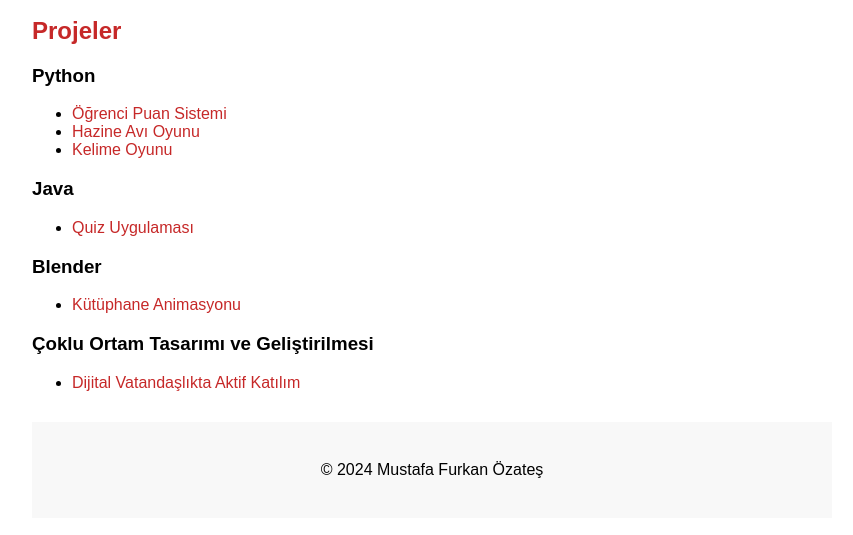
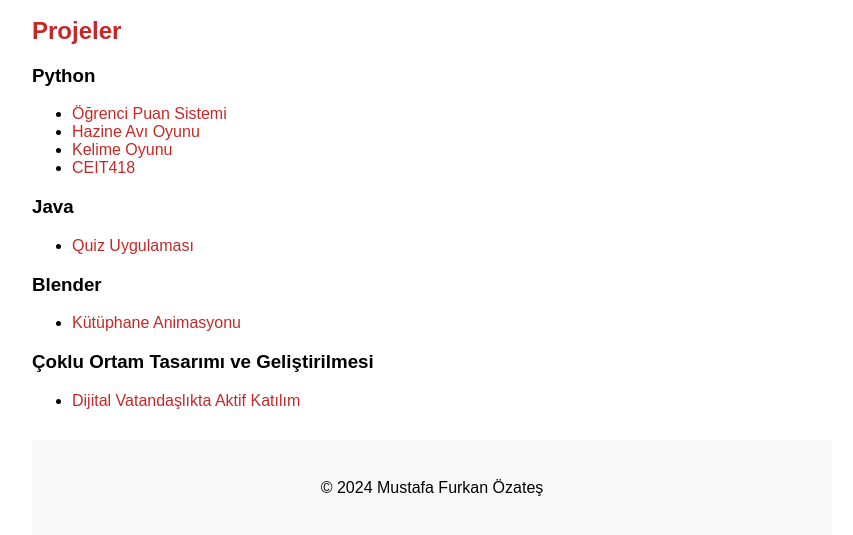
Before and after one commit to swixtop/Portfolyo, a plain HTML site: page index.html in a window 1280 px wide. Shown: the part 161-696 px from the top of the page, without its empty margins (208-1061 px from the left). Drawn offline with Linux system fonts and the light colour scheme.

Commit message:
Add files via upload

```diff
--- a/index.html
+++ b/index.html
@@ -24,6 +24,7 @@
                     <li><a href="https://github.com/swixtop/StudentScoreSystem">Öğrenci Puan Sistemi</a></li>
                     <li><a href="https://github.com/swixtop/TreasureHunt">Hazine Avı Oyunu</a></li>
                     <li><a href="https://github.com/swixtop/WordGuessing">Kelime Oyunu</a></li>
+                    <li><a href="https://colab.research.google.com/drive/19M0kh3ioqUYUx_QvfekIYFYuPy5Oq46l?usp=sharing">CEIT418</a></li>
                 </ul>
                 <h3>Java</h3>
                 <ul>
```
